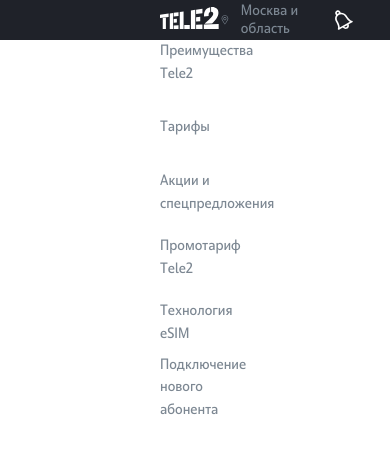
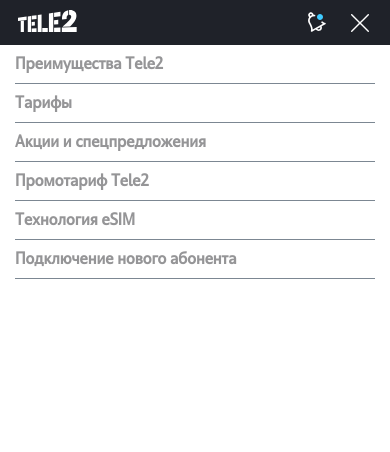
Before and after one commit to vladioluss/forkitech, a Vue app: page / in a window 390 px wide. Both pictures are taken after a click on the icon 346 px from the left and 14 px from the top of the page. Shown: the top 452 px of the page. Built offline with nearby package versions, Linux system fonts and the light colour scheme.

Commit message:
Переделка меню (десктоп, мобилка)

```diff
--- a/src/App.vue
+++ b/src/App.vue
@@ -11,12 +11,10 @@
   'mobile': MobileHeader,
 }
 
-// Определяем устройство
-const isMobile = (): boolean => {
-  return /Android|webOS|iPhone|iPad|iPod|BlackBerry|IEMobile|Opera Mini/i.test(navigator.userAgent)
-}
+// Определяем размера устройства
+const isMobile = (): boolean => window.innerWidth < 768
 
-// Определение хедера в зависимости от типа устройства
+// Определение хедера в зависимости от размера устройства
 const header = computed(() => {
   return isMobile() ? headers['mobile'] : headers['desktop']
 })
--- a/src/components/app/header/Bell.vue
+++ b/src/components/app/header/Bell.vue
@@ -8,7 +8,7 @@
 // Допустим, пришло уведомление, показываем реакцию
 setTimeout((): void => {
   active.value = true
-}, 3000)
+}, 1000)
 </script>
 
 <template>
--- a/src/components/app/header/desktop/DesktopHeader.vue
+++ b/src/components/app/header/desktop/DesktopHeader.vue
@@ -1,15 +1,135 @@
 <script setup lang="ts">
-import TopBlockHeader from "@/components/app/header/desktop/TopBlockHeader.vue";
-import MenuHeader from "@/components/app/header/desktop/MenuHeader.vue";
+import {isActive, menuItems} from "@/composables/useMenuItems";
+import Logo from "@/components/app/header/icons/Logo.vue";
+import CitySelectIcon from "@/components/app/header/icons/CitySelectIcon.vue";
+import Bell from "@/components/app/header/Bell.vue";
+import {ref} from "vue";
+import {ICity} from "@/types/menuInterfaces";
+import {useRoute} from "vue-router";
+
+
+const route = useRoute()
+
+// Выбор города
+const selectedCity = ref<ICity>({id: 1, label: "Москва и область"})
+const cities = ref<ICity[]>([])
 </script>
 
 <template>
   <header>
-    <TopBlockHeader/>
-    <MenuHeader/>
+      <div class="item">
+        <div class="item-top">
+          <div class="logo">
+            <router-link :to="'/'">
+              <Logo/>
+            </router-link>
+          </div>
+          <div class="right-block">
+            <div class="city-selector">
+              <CitySelectIcon/>
+              <span>{{ selectedCity.label }}</span>
+            </div>
+            <div>
+              <Bell/>
+            </div>
+          </div>
+        </div>
+      </div>
+
+      <nav class="menu">
+        <ul>
+          <li
+              v-for="item in menuItems()"
+              :key="item.id"
+              :class="{ 'active': isActive(route, item.link) }"
+          >
+            <router-link :to="item.link">{{ item.label }}</router-link>
+          </li>
+        </ul>
+      </nav>
   </header>
 </template>
 
 <style scoped lang="scss">
+header {
+  font-size: 14px;
+  font-style: normal;
+  font-weight: 400;
+  line-height: 18px;
+}
 
+.menu {
+  background-color: white;
+  padding: 0 160px 0 160px;
+  height: 47px;
+}
+
+ul {
+  margin: 0;
+  padding: 0;
+  display: flex;
+  flex-direction: row;
+  flex-wrap: wrap;
+  gap: 18px;
+  color: $gray-400-placeholder-color;
+  font-size: 14px;
+  height: 100%;
+}
+
+li {
+  list-style-type: none;
+  height: 100%;
+  display: flex;
+  align-items: center;
+  border-bottom: 2px solid transparent;
+
+  &:hover {
+    color: $black-general-color;
+  }
+}
+
+.active {
+  border-bottom: 2px solid $black-general-color;
+  color: $black-general-color;
+}
+
+.item {
+  display: flex;
+  width: 100%;
+  height: 40px;
+  justify-content: space-between;
+  align-items: center;
+  background-color: $black-general-color;
+
+  &-top {
+    display: flex;
+    width: 100%;
+    padding: 10px 160px 10px 160px;
+    justify-content: space-between;
+    align-items: center;
+  }
+}
+
+.logo {
+  cursor: pointer;
+}
+
+.city-selector {
+  display: flex;
+  flex-direction: row;
+  gap: 10px;
+  cursor: pointer;
+  align-items: center;
+  color: $gray-400-placeholder-color;
+}
+
+.right-block {
+  display: flex;
+  flex-direction: row;
+  gap: 30px;
+  align-items: center;
+}
+
+.item-top {
+}
 </style>
--- a/src/components/app/header/desktop/MenuHeader.vue
+++ /dev/null
@@ -1,63 +0,0 @@
-<script setup lang="ts">
-import {useRoute} from "vue-router";
-import {menuItems} from "@/composables/useMenuItems";
-
-
-const route = useRoute()
-
-// Текущий роутер
-function isActive(link: string): boolean {
-  return route.path === link
-}
-</script>
-
-<template>
-  <nav class="menu">
-    <ul>
-      <li
-          v-for="item in menuItems()"
-          :key="item.id"
-          :class="{ 'active': isActive(item.link) }"
-      >
-        <router-link :to="item.link">{{ item.label }}</router-link>
-      </li>
-    </ul>
-  </nav>
-</template>
-
-<style scoped lang="scss">
-.menu {
-  background-color: white;
-  padding: 0 160px 0 160px;
-  height: 47px;
-}
-
-ul {
-  margin: 0;
-  padding: 0;
-  display: flex;
-  flex-direction: row;
-  flex-wrap: wrap;
-  gap: 18px;
-  color: $gray-400-placeholder-color;
-  font-size: 14px;
-  height: 100%;
-}
-
-li {
-  list-style-type: none;
-  height: 100%;
-  display: flex;
-  align-items: center;
-  border-bottom: 2px solid transparent;
-
-  &:hover {
-    color: $black-general-color;
-  }
-}
-
-.active {
-  border-bottom: 2px solid $black-general-color;
-  color: $black-general-color;
-}
-</style>
--- a/src/components/app/header/desktop/TopBlockHeader.vue
+++ /dev/null
@@ -1,65 +0,0 @@
-<script setup lang="ts">
-import {ref} from "vue";
-import {ICity} from "@/types/menuInterfaces";
-import Logo from "@/components/app/header/icons/Logo.vue";
-import CitySelectIcon from "@/components/app/header/icons/CitySelectIcon.vue";
-import Bell from "@/components/app/header/Bell.vue";
-
-
-const selectedCity = ref<ICity>({id: 0, label: "", link: ""})
-const cities = ref<ICity[]>([])
-</script>
-
-<template>
-  <div class="item">
-    <div class="logo">
-      <router-link :to="'/'"><Logo/></router-link>
-    </div>
-
-    <div class="right-block">
-      <div class="city-selector">
-        <CitySelectIcon/>
-        <span>Москва и область</span>
-      </div>
-      <div>
-        <Bell/>
-      </div>
-    </div>
-  </div>
-</template>
-
-<style scoped lang="scss">
-.item {
-  display: flex;
-  width: 100%;
-  height: 40px;
-  padding: 10px 160px 10px 160px;
-  justify-content: space-between;
-  align-items: center;
-  background-color: $black-general-color;
-  font-size: 14px;
-  font-style: normal;
-  font-weight: 400;
-  line-height: 18px;
-}
-
-.logo {
-  cursor: pointer;
-}
-
-.city-selector {
-  display: flex;
-  flex-direction: row;
-  gap: 10px;
-  cursor: pointer;
-  align-items: center;
-  color: $gray-400-placeholder-color;
-}
-
-.right-block {
-  display: flex;
-  flex-direction: row;
-  gap: 30px;
-  align-items: center;
-}
-</style>
--- a/src/components/app/header/mobile/MobileHeader.vue
+++ b/src/components/app/header/mobile/MobileHeader.vue
@@ -1,17 +1,21 @@
 <script setup lang="ts">
-
 import Logo from "@/components/app/header/icons/Logo.vue";
 import Bell from "@/components/app/header/Bell.vue";
 import BurgerMenu from "@/components/app/header/icons/BurgerMenu.vue";
 import {ref} from "vue";
+import {isActive, menuItems} from "@/composables/useMenuItems";
+import Close from "@/components/app/header/icons/Close.vue";
 import {useRoute} from "vue-router";
-import {menuItems} from "@/composables/useMenuItems";
 
 
 const route = useRoute()
 
-// Раскрытие меню
+// Отрыто ли меню
 const isOpen = ref<boolean>(false)
+// Переключатель меню
+const toglleMenu = () => {
+  return isOpen.value = !isOpen.value
+}
 </script>
 
 <template>
@@ -21,7 +25,14 @@
     </div>
     <div class="right-menu">
       <Bell style="margin-right: 18px;"/>
-      <BurgerMenu @click="isOpen = true"/>
+      <BurgerMenu
+          @click="toglleMenu"
+          v-show="!isOpen"
+      />
+      <Close
+          @click="toglleMenu"
+          v-show="isOpen"
+      />
     </div>
   </div>
 
@@ -31,7 +42,12 @@
           v-for="item in menuItems()"
           :key="item.id"
       >
-        <router-link :to="item.link">{{ item.label }}</router-link>
+        <router-link
+            class="link"
+            :to="item.link"
+        >
+          {{ item.label }}
+        </router-link>
       </li>
     </ul>
   </nav>
@@ -57,4 +73,31 @@
   flex-direction: row;
   align-items: center;
 }
+
+nav {
+  display: flex;
+  flex-direction: column;
+  padding: 0;
+  color: #959597;
+  font-size: 16px;
+  font-style: normal;
+  font-weight: 700;
+  line-height: 22px;
+}
+
+ul {
+  padding-inline-start: 0;
+  color: #959597;
+  padding: 0 15px;
+}
+
+li {
+  list-style-type: none;
+  padding: 8px 0;
+  border-bottom: 1px solid $gray-400-placeholder-color;
+}
+
+.link {
+  font-weight: bold;
+}
 </style>
--- a/src/composables/useMenuItems.ts
+++ b/src/composables/useMenuItems.ts
@@ -1,18 +1,24 @@
 import {useMenuStore} from "@/stores/modules/menu";
 import { ref, onMounted, onUnmounted } from 'vue';
-import type {ICity} from "@/types/menuInterfaces";
+import type {IMenuItems} from "@/types/menuInterfaces";
 
 
+// Вывод пунктов меню
 export function menuItems(): object {
   // Работа со стором меню
   const menuStore = useMenuStore()
 
   // Получаем результат состояния
-  onMounted(() => {
-    menuStore.getCities()
-  })
+  menuStore.getItemsMenu()
 
-  let res = ref<ICity[]>(menuStore.cities)
+  let res = ref<IMenuItems[]>(menuStore.itemsMenu)
 
   return res.value
 }
+
+
+// Текущий роутер, активная ссылка
+// Проверка на текущий роут
+export function isActive(route: any, link: string): boolean {
+  return route.path === link
+}
--- a/src/stores/modules/menu.ts
+++ b/src/stores/modules/menu.ts
@@ -1,9 +1,9 @@
-import { ref, computed } from 'vue'
+import { ref} from 'vue'
 import { defineStore } from 'pinia'
-import type {ICity} from "@/types/menuInterfaces";
+import type {IMenuItems} from "@/types/menuInterfaces";
 
 
-let arrCities: ICity[] = [
+let arrCities: IMenuItems[] = [
   {id: 1, link: '/advantages', label: 'Преимущества Теle2'},
   {id: 2, link: '/tariffs', label: 'Тарифы'},
   {id: 3, link: '/shares', label: 'Акции и спецпредложения'},
@@ -13,14 +13,14 @@
 ]
 
 export const useMenuStore = defineStore('menu', () => {
-  const cities = ref<ICity[]>(arrCities)
+  const itemsMenu = ref<IMenuItems[]>(arrCities)
 
-  function getCities() {
-    return cities.value
+  function getItemsMenu() {
+    return itemsMenu.value
   }
 
   return {
-    cities,
-    getCities,
+    itemsMenu,
+    getItemsMenu,
   }
 })
```
Also changed, not shown: src/types/menuInterfaces.ts (+5 -3 lines).
